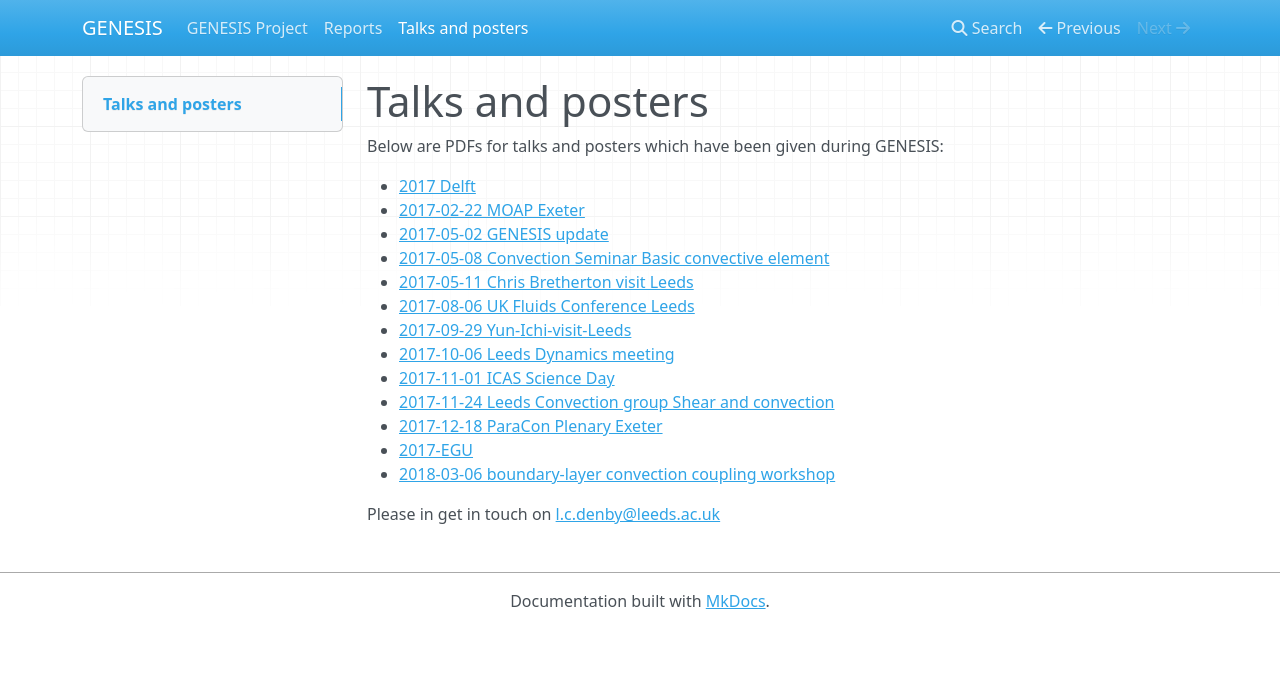
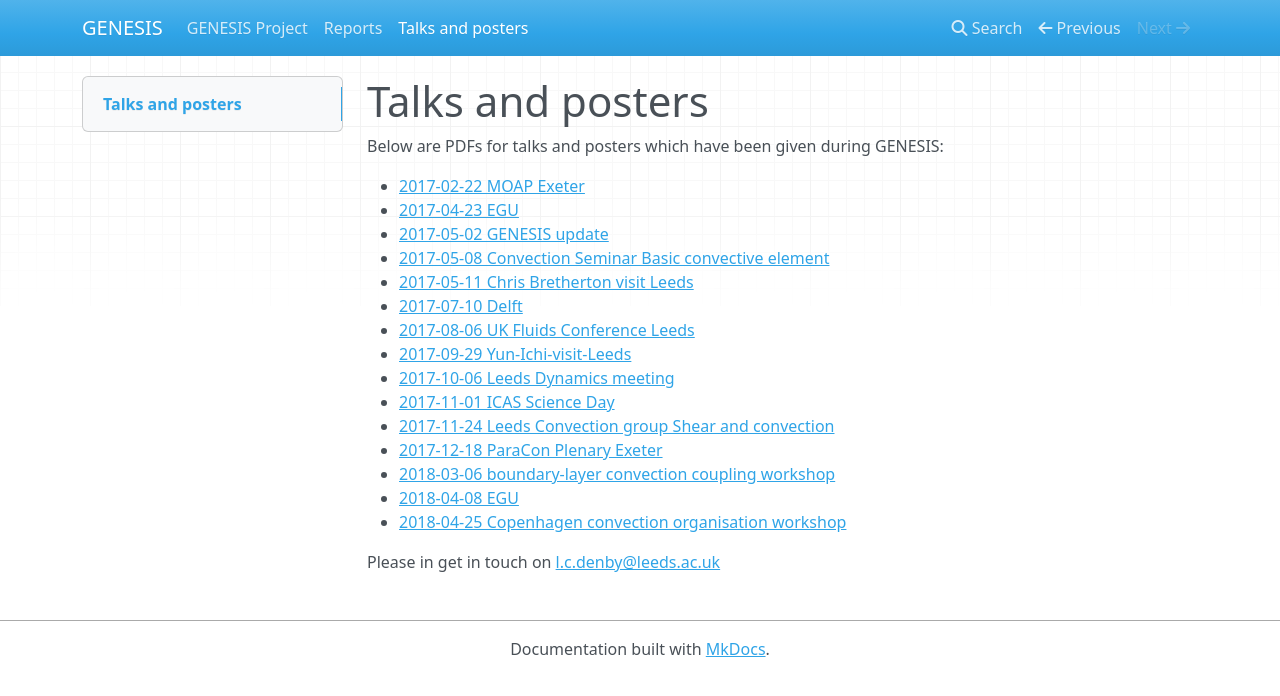
Before and after one commit to leifdenby/GENESIS-website, an MkDocs documentation site: the page built from docs/talks_and_posters.md, in a window 1280 px wide. Shown: the top 696 px of the page. Built offline with MkDocs 1.6.1, drawn with Linux system fonts in a browser that asks for light colours; nearby versions of some CDN libraries.

Commit message:
Add new talks and posters

```diff
--- a/docs/talks_and_posters.md
+++ b/docs/talks_and_posters.md
@@ -3,18 +3,20 @@
 
 Below are PDFs for talks and posters which have been given during GENESIS:
 
-- [2017 Delft](files/posters/2017_Delft.pdf)
 - [2017-02-22 MOAP Exeter](files/posters/2017-02-22_MOAP_Exeter.pdf)
+- [2017-04-23 EGU](files/posters/2017-04-23_EGU.pdf)
 - [2017-05-02 GENESIS update](files/presentations/2017-05-02 GENESIS update.pdf)
 - [2017-05-08 Convection Seminar  Basic convective element](files/presentations/2017-05-08_Convection_Seminar__Basic_convective_element.pdf)
 - [2017-05-11 Chris Bretherton visit Leeds](files/presentations/2017-05-11_Chris_Bretherton_visit_Leeds.pdf)
+- [2017-07-10 Delft](files/posters/2017-07-10_Delft.pdf)
 - [2017-08-06 UK Fluids Conference Leeds](files/presentations/2017-08-06_UK_Fluids_Conference_Leeds.pdf)
 - [2017-09-29 Yun-Ichi-visit-Leeds](files/presentations/2017-09-29_Yun-Ichi-visit-Leeds.pdf)
 - [2017-10-06 Leeds Dynamics meeting](files/presentations/2017-10-06_Leeds_Dynamics_meeting.pdf)
 - [2017-11-01 ICAS Science Day](files/presentations/2017-11-01_ICAS_Science_Day.pdf)
 - [2017-11-24 Leeds Convection group  Shear and convection](files/presentations/2017-11-24_Leeds_Convection_group__Shear_and_convection.pdf)
 - [2017-12-18 ParaCon Plenary Exeter](files/presentations/2017-12-18_ParaCon_Plenary_Exeter.pdf)
-- [2017-EGU](files/posters/2017-EGU.pdf)
 - [2018-03-06 boundary-layer convection coupling workshop](files/presentations/2018-03-06_boundary-layer_convection_coupling_workshop.pdf)
+- [2018-04-08 EGU](files/posters/2018-04-08_EGU.pdf)
+- [2018-04-25 Copenhagen convection organisation workshop](files/presentations/2018-04-25_Copenhagen_convection_organisation_workshop.pdf)
 
 Please in get in touch on <l.c.denby@leeds.ac.uk>
```
Also changed, not shown: 4 other files.
